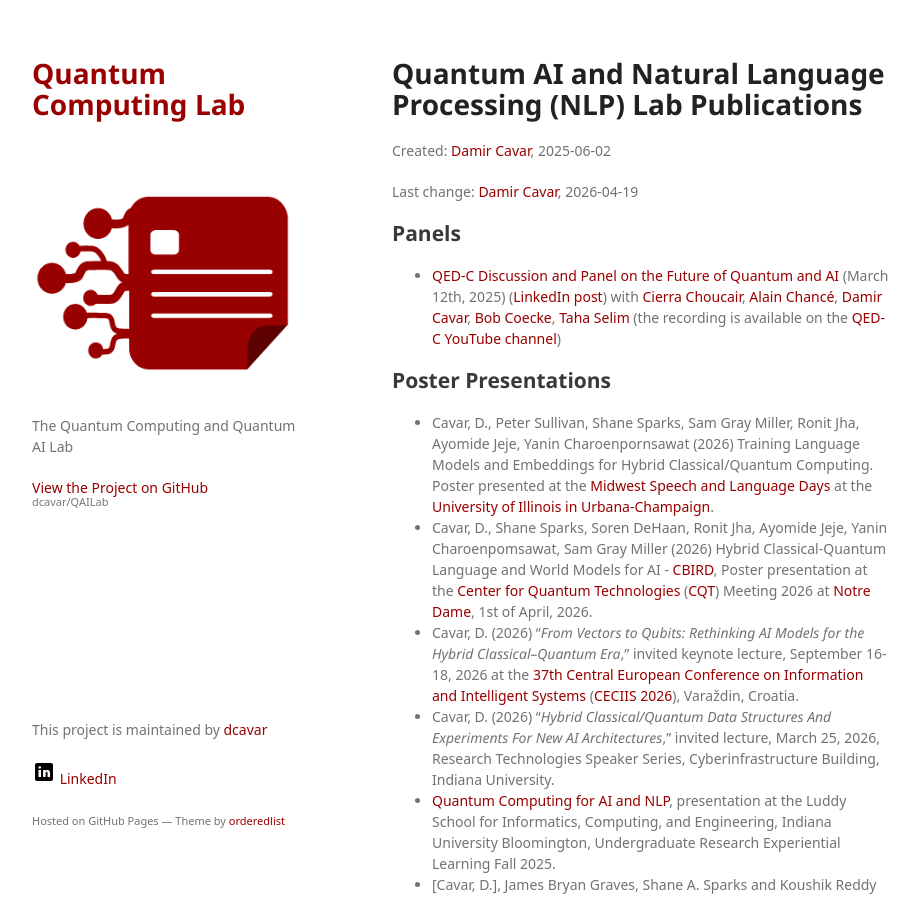
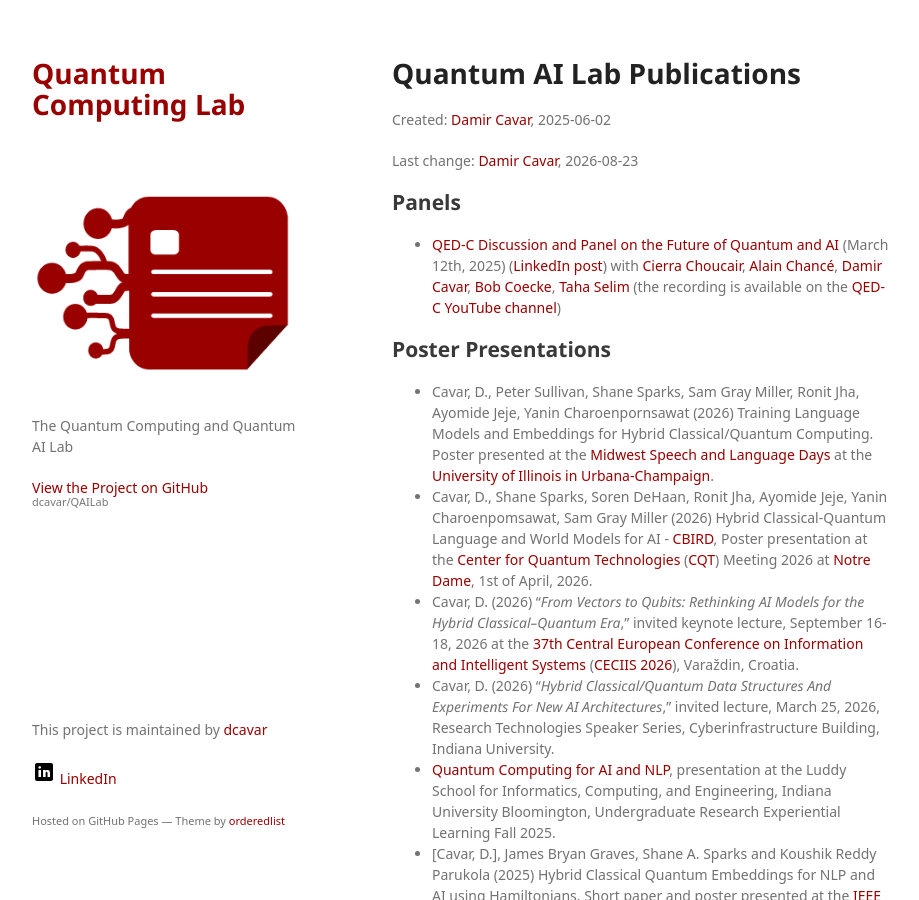
Before and after one commit to dcavar/QAILab, a Jekyll site: the page built from pubs.md, in a window 1280 px wide and 900 px high. Shown: the whole window, without its empty margins (178-1097 px from the left). Built offline with Jekyll 4.4.1, drawn with Linux system fonts in a browser that asks for light colours; some web fonts are replaced; our own code applies the rules of GitHub Pages for plain Markdown files.

Commit message:
updated site

```diff
--- a/pubs.md
+++ b/pubs.md
@@ -1,8 +1,8 @@
-# Quantum AI and Natural Language Processing (NLP) Lab Publications
+# Quantum AI Lab Publications
 
 Created: [Damir Cavar], 2025-06-02
 
-Last change: [Damir Cavar], 2026-04-19
+Last change: [Damir Cavar], 2026-08-23
 
 
 ## Panels
```
Also changed, not shown: README.md (+3 -1 lines), old_news.md (+10 -0 lines).
